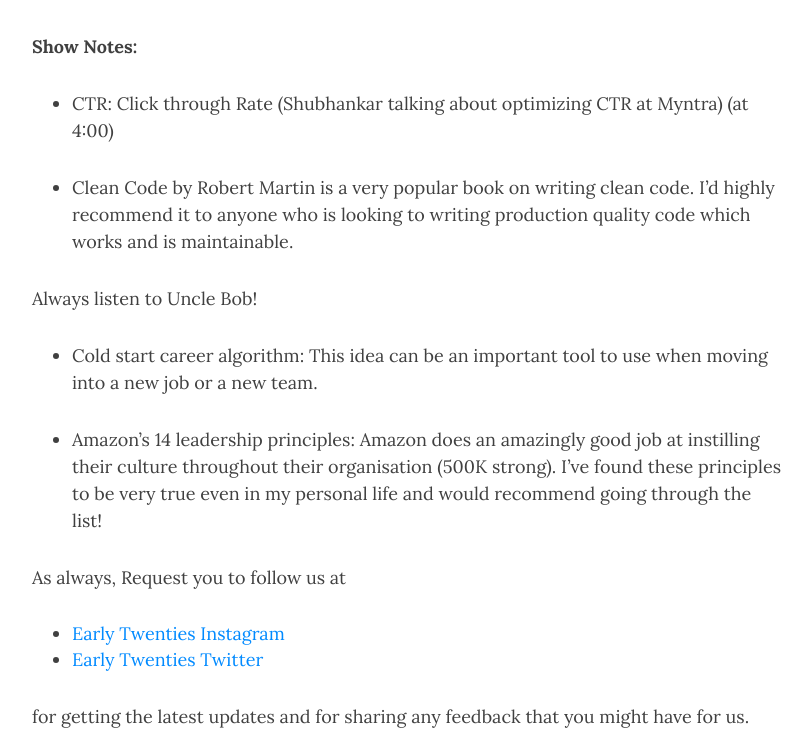
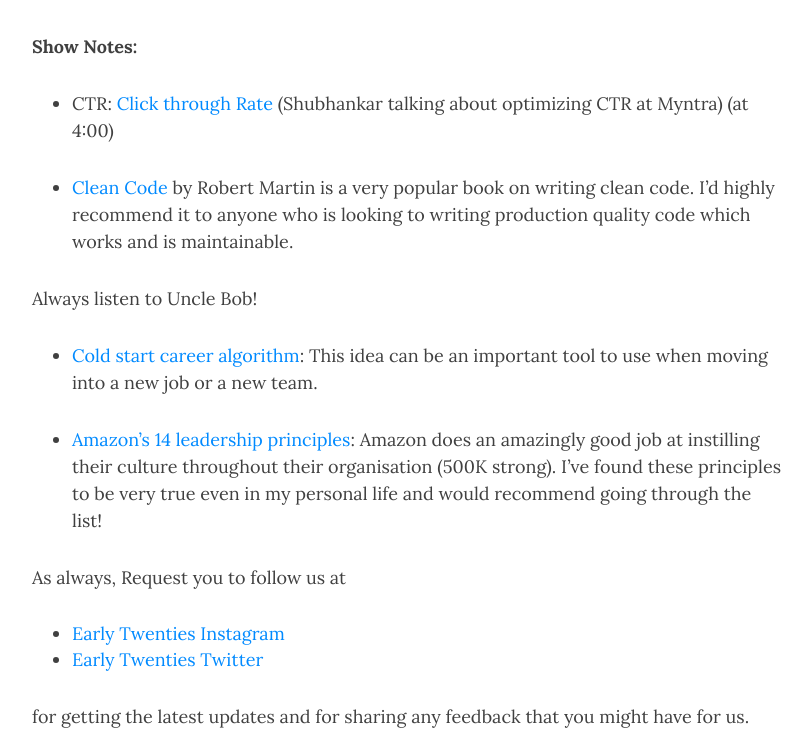
Before and after one commit to Zephrys/zephrys.github.io, a Jekyll site: the page built from _posts/2019-02-17-episode-9.md, in a window 1280 px wide and 900 px high, scrolled down 483 px, cut to the strip 168-900 px from the top of the window. Shown: the whole strip, without its empty margins (233-1045 px from the left). Built offline with Jekyll 4.4.1, drawn with Linux system fonts in a browser that asks for light colours; nearby versions of some CDN libraries; comment, search, counter and statistics services are not loaded; part of the change alters nothing that is shown.

```diff
--- a/_posts/2019-02-17-episode-9.md
+++ b/_posts/2019-02-17-episode-9.md
@@ -19,15 +19,15 @@ The episode was made to be a shorter one and we'd love your feedback on how do y
 
 **Show Notes:**
 
-* CTR: Click through Rate (Shubhankar talking about optimizing CTR at Myntra) (at 4:00)
+* CTR: [Click through Rate](https://en.wikipedia.org/wiki/Click-through_rate) (Shubhankar talking about optimizing CTR at Myntra) (at 4:00)
 
-* Clean Code by Robert Martin is a very popular book on writing clean code. I'd highly recommend it to anyone who is looking to writing production quality code which works and is maintainable.
+* [Clean Code](https://www.amazon.in/Clean-Code-Robert-C-Martin/dp/8131773388/ref=sr_1_1?s=books&ie=UTF8&qid=1550349889&sr=1-1&keywords=clean+code) by Robert Martin is a very popular book on writing clean code. I'd highly recommend it to anyone who is looking to writing production quality code which works and is maintainable.
 
 Always listen to Uncle Bob!
 
-* Cold start career algorithm: This idea can be an important tool to use when moving into a new job or a new team.
+* [Cold start career algorithm](http://boz.com/articles/career-cold-start.html): This idea can be an important tool to use when moving into a new job or a new team.
 
-* Amazon's 14 leadership principles: Amazon does an amazingly good job at instilling their culture throughout their organisation (500K strong). I've found these principles to be very true even in my personal life and would recommend going through the list!
+* [Amazon's 14 leadership principles](https://www.amazon.jobs/en/principles): Amazon does an amazingly good job at instilling their culture throughout their organisation (500K strong). I've found these principles to be very true even in my personal life and would recommend going through the list!
 
 As always, Request you to follow us at
 * [Early Twenties Instagram](https://www.instagram.com/earlytwentiespodcast/)
```
